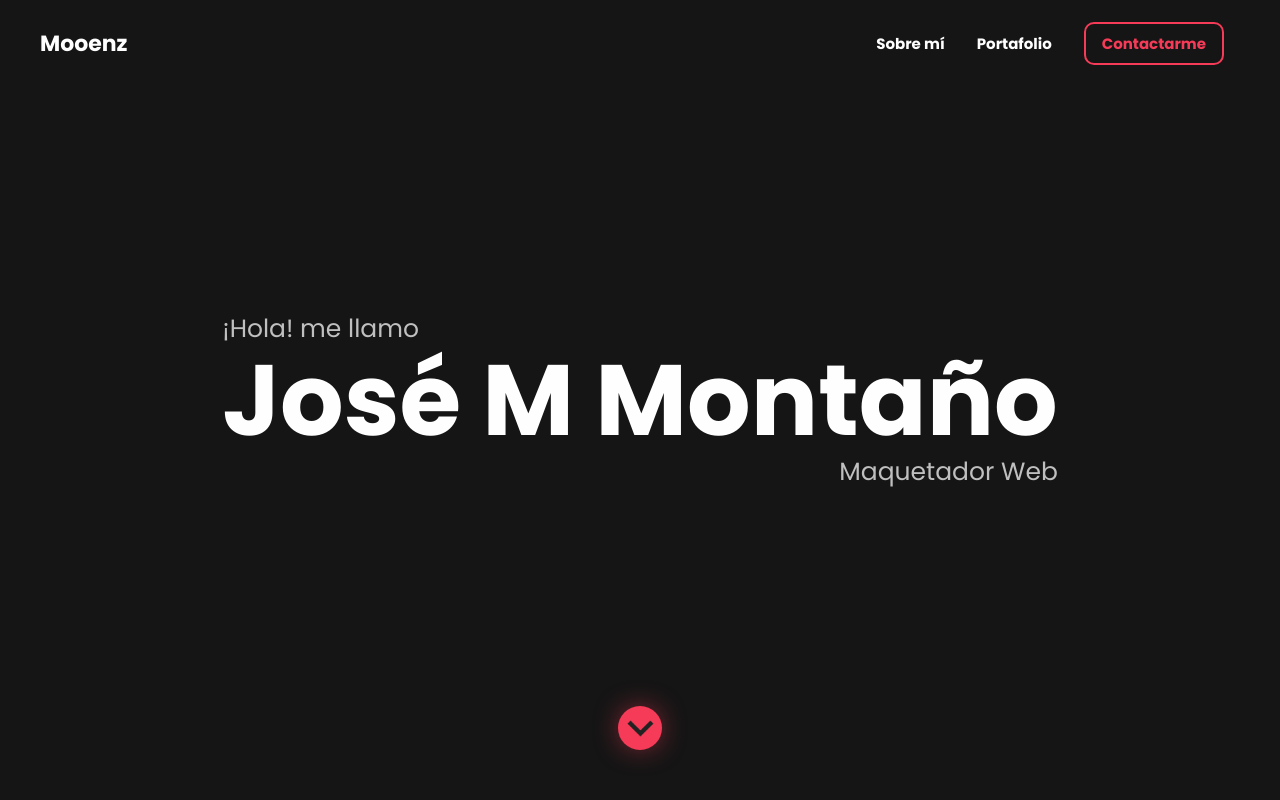
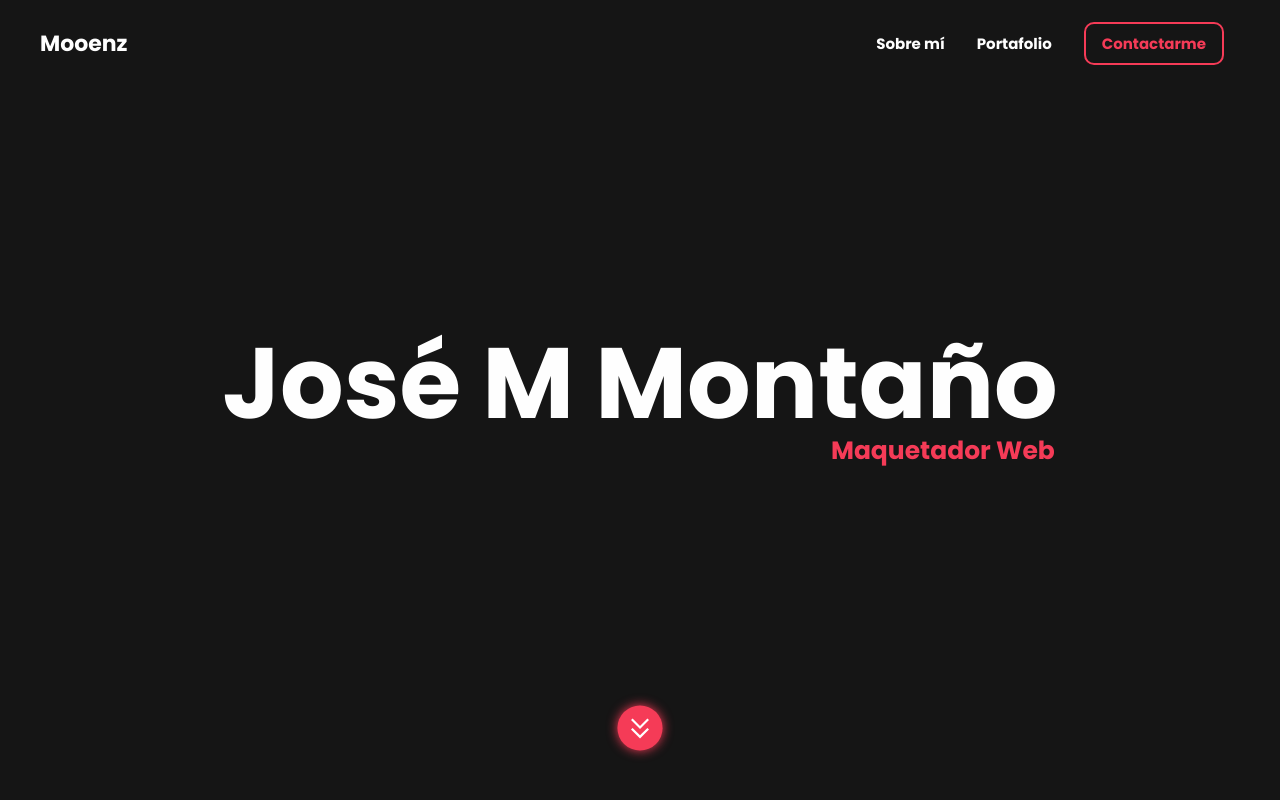
Before and after one commit to dioverdm/portfolio, a Next.js app: page / in a window 1280 px wide. Shown: the top 800 px of the page. Built offline with nearby package versions, Linux system fonts and the light colour scheme.

Commit message:
cambio estilo del header, agrego nuevo icono

```diff
--- a/components/Header/index.jsx
+++ b/components/Header/index.jsx
@@ -5,7 +5,7 @@ import { useInView } from 'react-intersection-observer';
 import { ObserverContext } from '../../context/ObserverContext';
 
 //Styles
-import { Header, Title, Container, Arrow } from './styles';
+import { Header, Title, P, Container, Arrow } from './styles';
 
 const header = () => {
   //Observer
@@ -22,9 +22,10 @@ const header = () => {
   }, [inView]);
 
   return (
-    <Header className="space-lateral" ref={ref}>
+    <Header className="space-lateral" ref={ ref }>
       <div>
         <Title title='Hola me llamo Jose Manuel Montaño Saenz y soy Maquetador Web'>José M Montaño</Title>
+        <P>Maquetador Web</P>
       </div>
       <Arrow href="#about" title="¿Quieres contratarme?, te invito a conocerme">
         <Container />
--- a/components/Header/styles.js
+++ b/components/Header/styles.js
@@ -1,7 +1,7 @@
-import styled from 'styled-components';
-import Theme from '../../constant/uiTheme';
+import styled from "styled-components";
+import Theme from "../../constant/uiTheme";
 
-const { blackIntense, white, gray, redCherry } = Theme;
+const { blackIntense, white, redCherry } = Theme;
 
 export const Header = styled.header`
   position: relative;
@@ -27,52 +27,35 @@ export const Title = styled.h1`
   width: 100%;
   text-align: center;
 
-  &::before,
-  &::after {
-    font-size: 1.8rem;
-    font-weight: 400;
-    line-height: 2.5rem;
-    color: ${gray};
-  }
-
-  &::before {
-    content: '¡Hola! me llamo';
-    margin: 0 0 16px;
-  }
-
-  &::after {
-    content: 'Maquetador Web';
-    margin: 16px 0 0;
-  }
-
   @media screen and (min-width: 790px) {
     font-size: 7rem;
-    line-height: 6.6rem;
-
-    &::before,
-    &::after {
-      font-size: 2rem;
-      line-height: 3rem;
-    }
-
-    &::before {
-      text-align: start;
-    }
-
-    &::after {
-      text-align: end;
-    }
+    line-height: 6.375rem;
   }
 
   @media screen and (min-width: 1220px) {
     font-size: 10rem;
-    line-height: 7.6rem;
+    line-height: 9.375rem;
+  }
+`;
 
-    &::before,
-    &::after {
-      font-size: 2.5rem;
-      line-height: 3.5rem;
-    }
+export const P = styled.p`
+  margin: 8px 0 0;
+  font-size: 1.8rem;
+  font-weight: 600;
+  line-height: 2.5rem;
+  text-align: center;
+  color: ${redCherry};
+
+  @media screen and (min-width: 790px) {
+    margin-right: 3px;
+    font-size: 2rem;
+    line-height: 1.9375rem;
+    text-align: end;
+  }
+
+  @media screen and (min-width: 1220px) {
+    font-size: 2.5rem;
+    line-height: 2.4375rem;
   }
 `;
 
@@ -87,10 +70,24 @@ export const Arrow = styled.a`
   position: absolute;
   bottom: 50px;
   transition-duration: 0.5s;
-  box-shadow: 0 0 30px -7px #f53b57;
+  box-shadow: 0 0 10px 0 ${redCherry};
+  animation: latidos 2s infinite;
 
   &:hover {
     transform: scale(1.3);
+  }
+
+  @keyframes latidos {
+    from {
+      transform: none;
+    }
+    50% {
+      transform: scale(1.4);
+      box-shadow: 0 0 18px 0 ${redCherry};
+    }
+    to {
+      transform: none;
+    }
   }
 `;
 
@@ -98,5 +95,6 @@ export const Container = styled.div`
   display: inline-block;
   height: 28px;
   width: 28px;
-  background: url('/icons/down-arrow.webp') center/contain no-repeat;
+  background: url("/icons/double-arrow-down.svg") center/contain no-repeat;
+  background-size: 35px;
 `;
```
Also changed, not shown: public/icons/double-arrow-down.svg (added), public/icons/download.svg (added).
